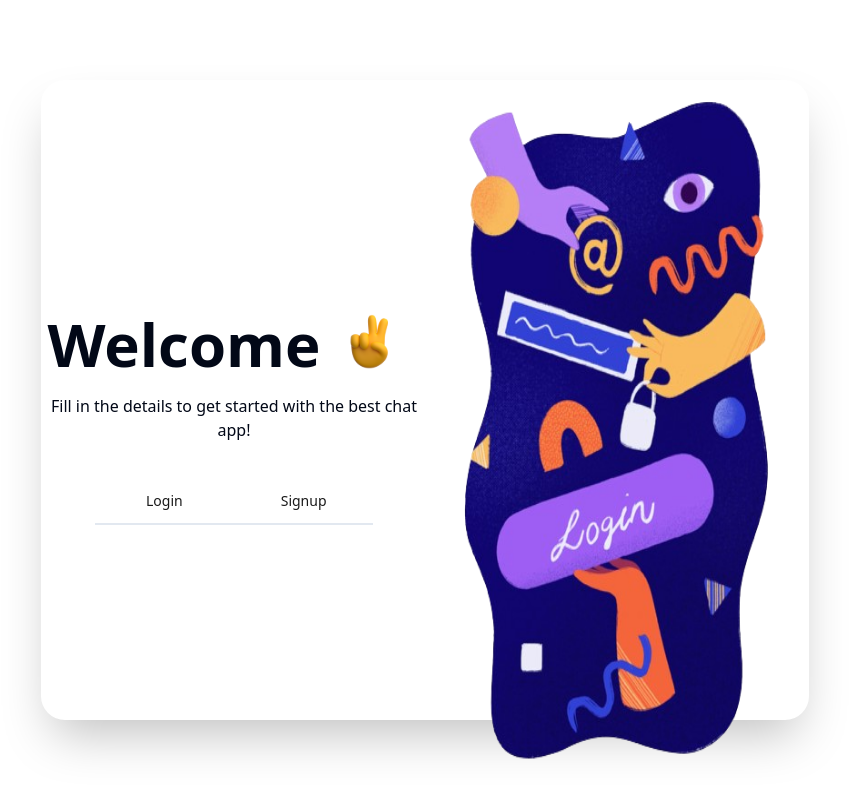
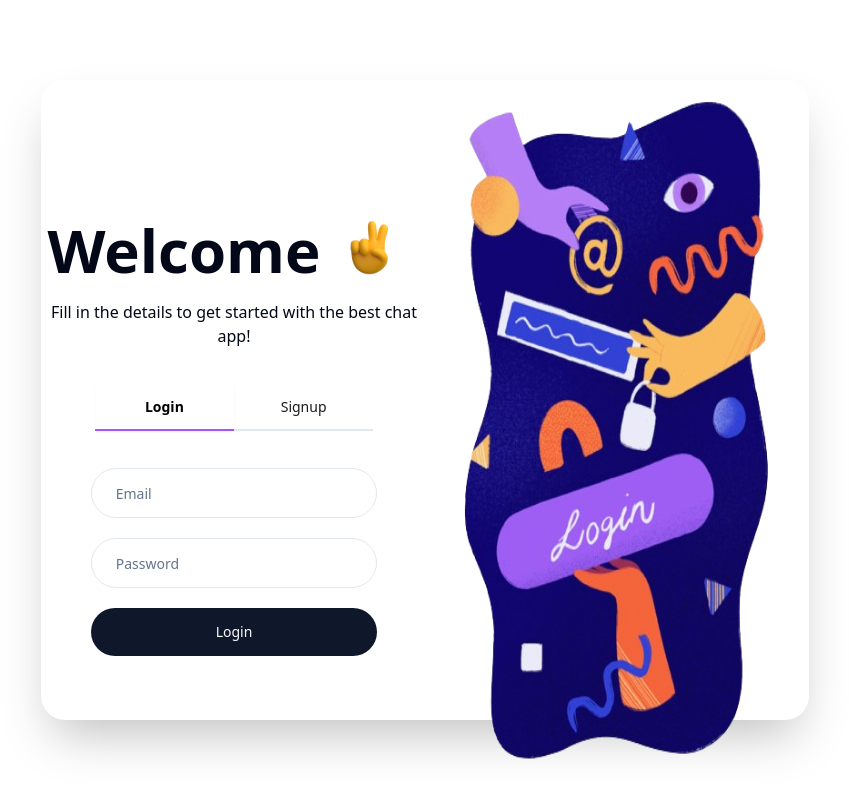
Before and after one commit to chwaleed/Real-Time-Chat-App, a React (Vite) app in the folder frontend/: page /auth in a window 1280 px wide. Shown: the whole page, without its empty margins (215-1064 px from the left). Built offline with nearby package versions, Linux system fonts and the light colour scheme.

Commit message:
defalut value added for tabs

```diff
--- a/frontend/src/pages/auth/index.jsx
+++ b/frontend/src/pages/auth/index.jsx
@@ -27,7 +27,7 @@ function Auth() {
             </p>
           </div>
           <div className="flex items-center justify-center w-full">
-            <Tabs className="w-3/4">
+            <Tabs defaultValue="login" className="w-3/4">
               <TabsList className="bg-transparent rounded-none w-full">
                 <TabsTrigger
                   value="login"
```
